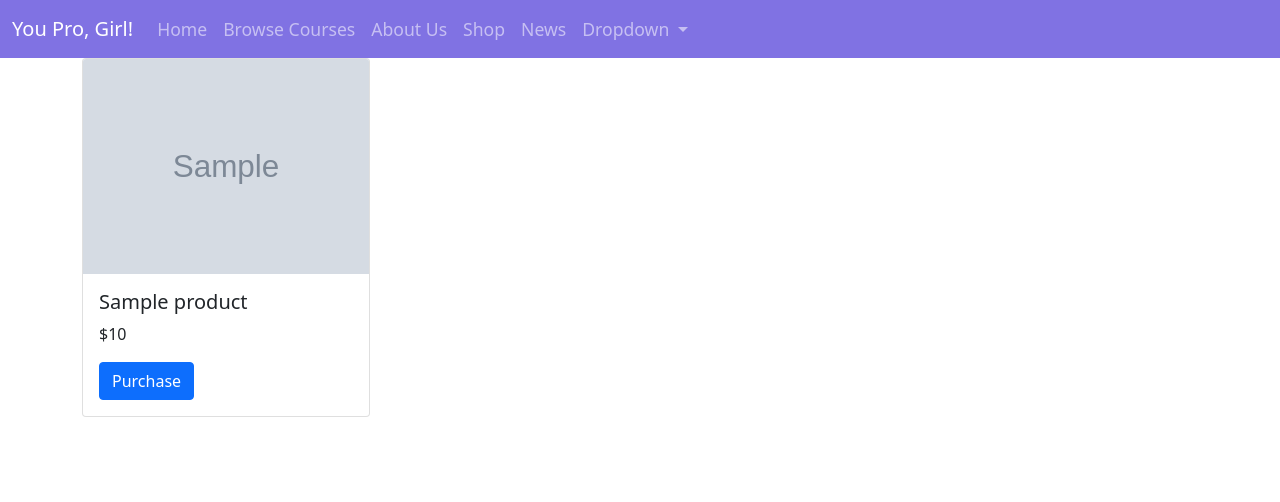
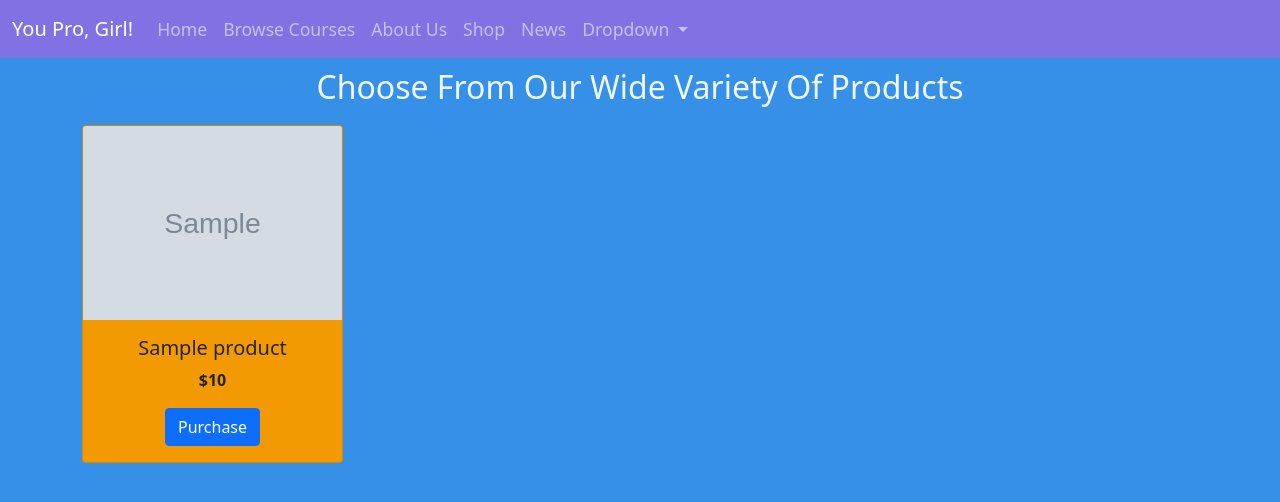
Before and after one commit to sinha-nishant/YouProGirl, a Flask app: page /shop in a window 1280 px wide. Shown: the top 502 px of the page. Run offline with Flask 2, Linux system fonts and the light colour scheme; grey boxes marked "Sample" are stand-in pictures; a database or web service that is not in the repository returns one stand-in record (values such as "Sample title"); some libraries are stand-ins or nearby versions.

Commit message:
shop tab now functional. added products in bootstrap grids

```diff
--- a/templates/shop.html
+++ b/templates/shop.html
@@ -1,21 +1,50 @@
 {% extends "base.html"%}
+{% block head %}
+    <style>
+    body{
+        background-color: #3690e8;
+    }
+
+    #title-text{
+        color: aliceblue;
+        text-align: center;
+        padding: 10px;
+    }
+    .card{
+        background-color: #f39a03;
+        text-align: center;
+    }
+    #product-price{
+        font-weight: bold;
+    }
+
+
+    </style>
+
+{% endblock head %}
+
 {% block content %}
 
+    <div class="title">
+        <h2 id="title-text">Choose From Our Wide Variety Of Products </h2>
+    </div>
+
+
 <div class="container">
-      <div class="row">
-          {% for i in range(products| length) %}
-            <div class="col-sm-12 col-md-6 col-lg-3">
-                <div class="card" style="width: 18rem;">
-                    <img src="{{ products[i]["img"] }}" class="card-img-top" alt="...">
+    <div class="row row-cols-sm-1 row-cols-md-2 row-cols-lg-4 g-4">
+        {% for product in products %}
+            <div class="col">
+                <div class="card h-100">
+                    <img src="{{ product["img"] }}" class="card-img-top" alt="...">
                     <div class="card-body">
-                        <h5 class="card-title">{{ products[i]["title"] }}</h5>
-                        <p class="card-text"><span>$</span>{{ products[i]["price"] }}</p>
+                        <h5 class="card-title">{{ product["title"] }}</h5>
+                        <p class="card-text" id="product-price"><span>$</span>{{ product["price"] }}</p>
                         <a href="#" class="btn btn-primary">Purchase</a>
                     </div>
                 </div>
-            </div>
-          {%  endfor %}
-      </div>
+             </div>
+        {% endfor %}
+    </div>
 </div>
 
 
```
